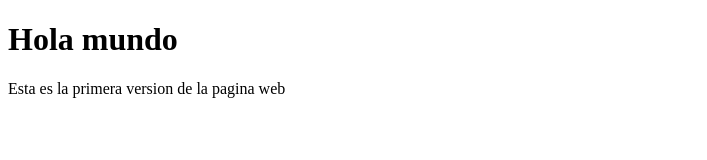
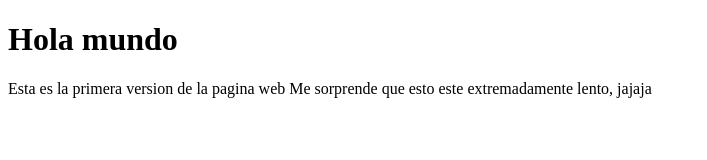
Before and after one commit to CristianRo292/Repositorio_AgendaWeb, a plain HTML site: page public/Index.html in a window 1280 px wide. Shown: the whole page, without its empty margins (0-707 px from the left). Drawn offline with Linux system fonts and the light colour scheme.

Commit message:
Se publica las primeras modificaciones de la pagina

```diff
--- a/public/Index.html
+++ b/public/Index.html
@@ -11,5 +11,6 @@
     </h1>
     <p>
         Esta es la primera version de la pagina web
+        Me sorprende que esto este extremadamente lento, jajaja
     </p>
 </body>
```
